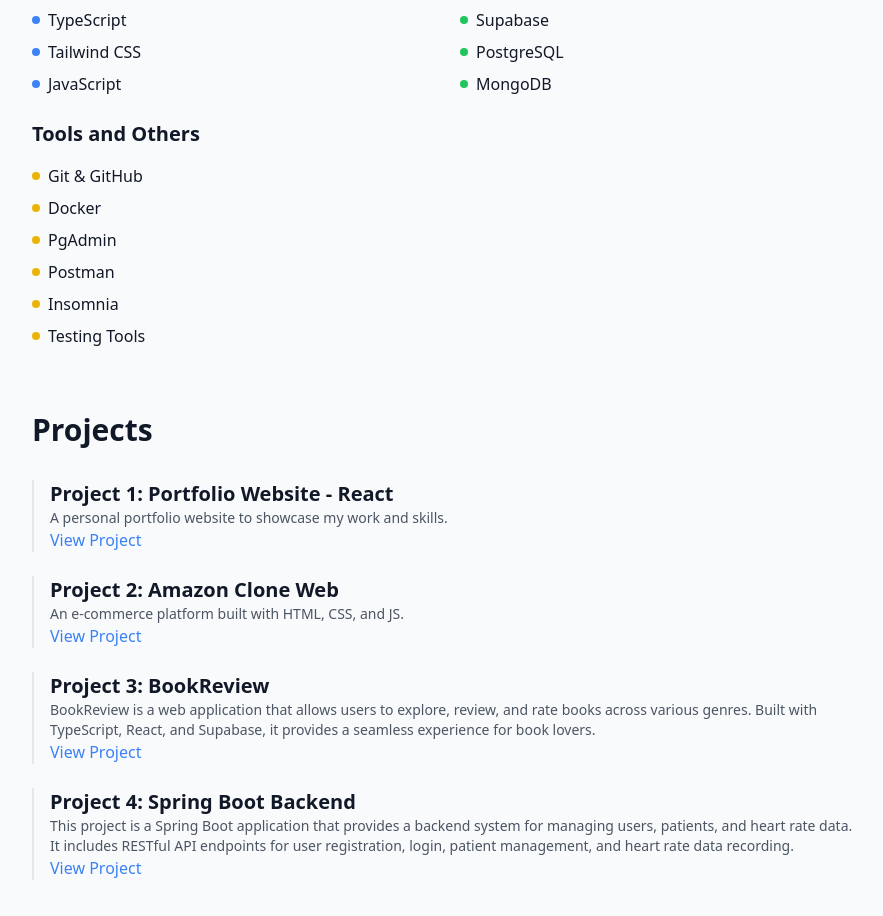
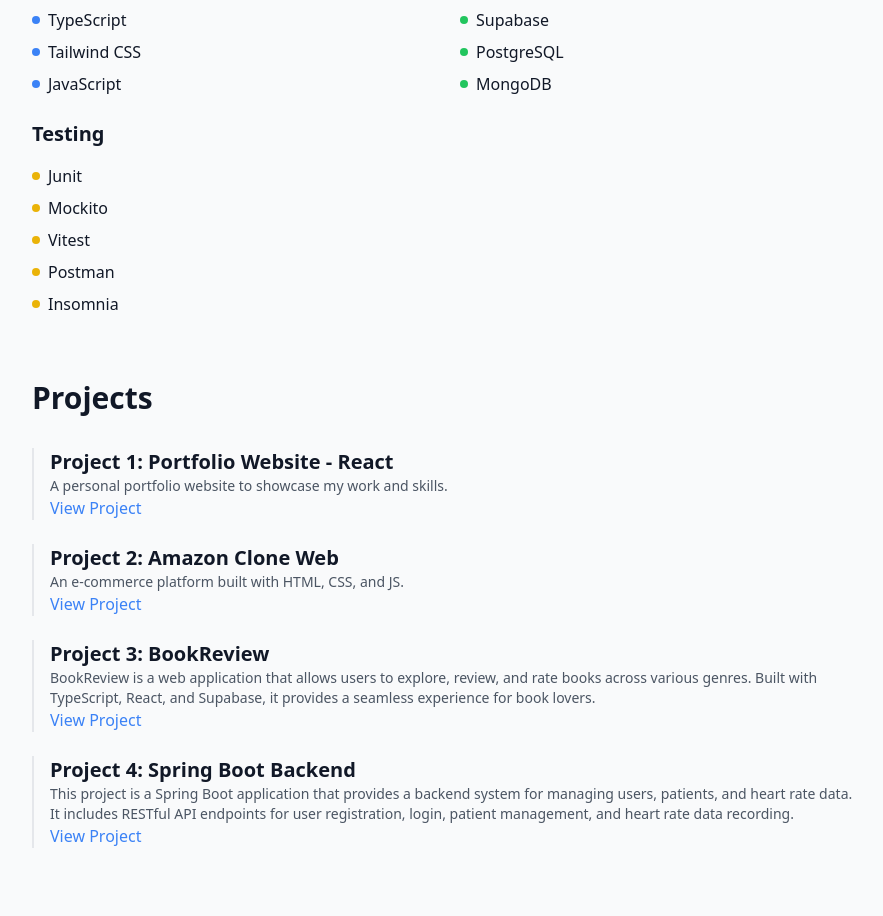
Before and after one commit to Goutam990/Goutam-Portfolio-react, a React (Vite) app: page / in a window 1280 px wide. Shown: the part 1604-2520 px from the top of the page, without its empty margins (320-1203 px from the left). Built offline with nearby package versions, Linux system fonts and the light colour scheme.

Commit message:
Few changes

```diff
--- a/src/components/MainContent.tsx
+++ b/src/components/MainContent.tsx
@@ -141,19 +141,19 @@ export function MainContent({ setActiveSection }: MainContentProps) {
               </ul>
             </div>
             <div>
-              <h3 className="text-xl font-semibold mb-4">Tools and Others</h3>
+              <h3 className="text-xl font-semibold mb-4">Testing</h3>
               <ul className="space-y-2">
                 <li className="flex items-center gap-2">
                   <div className="w-2 h-2 bg-yellow-500 rounded-full"></div>
-                  Git & GitHub
+                  Junit
                 </li>
                 <li className="flex items-center gap-2">
                   <div className="w-2 h-2 bg-yellow-500 rounded-full"></div>
-                  Docker
+                  Mockito
                 </li>
                 <li className="flex items-center gap-2">
                   <div className="w-2 h-2 bg-yellow-500 rounded-full"></div>
-                  PgAdmin
+                  Vitest
                 </li>
                 <li className="flex items-center gap-2">
                   <div className="w-2 h-2 bg-yellow-500 rounded-full"></div>
@@ -162,10 +162,6 @@ export function MainContent({ setActiveSection }: MainContentProps) {
                 <li className="flex items-center gap-2">
                   <div className="w-2 h-2 bg-yellow-500 rounded-full"></div>
                   Insomnia
-                </li>
-                <li className="flex items-center gap-2">
-                  <div className="w-2 h-2 bg-yellow-500 rounded-full"></div>
-                  Testing Tools
                 </li>
               </ul>
             </div>
```
